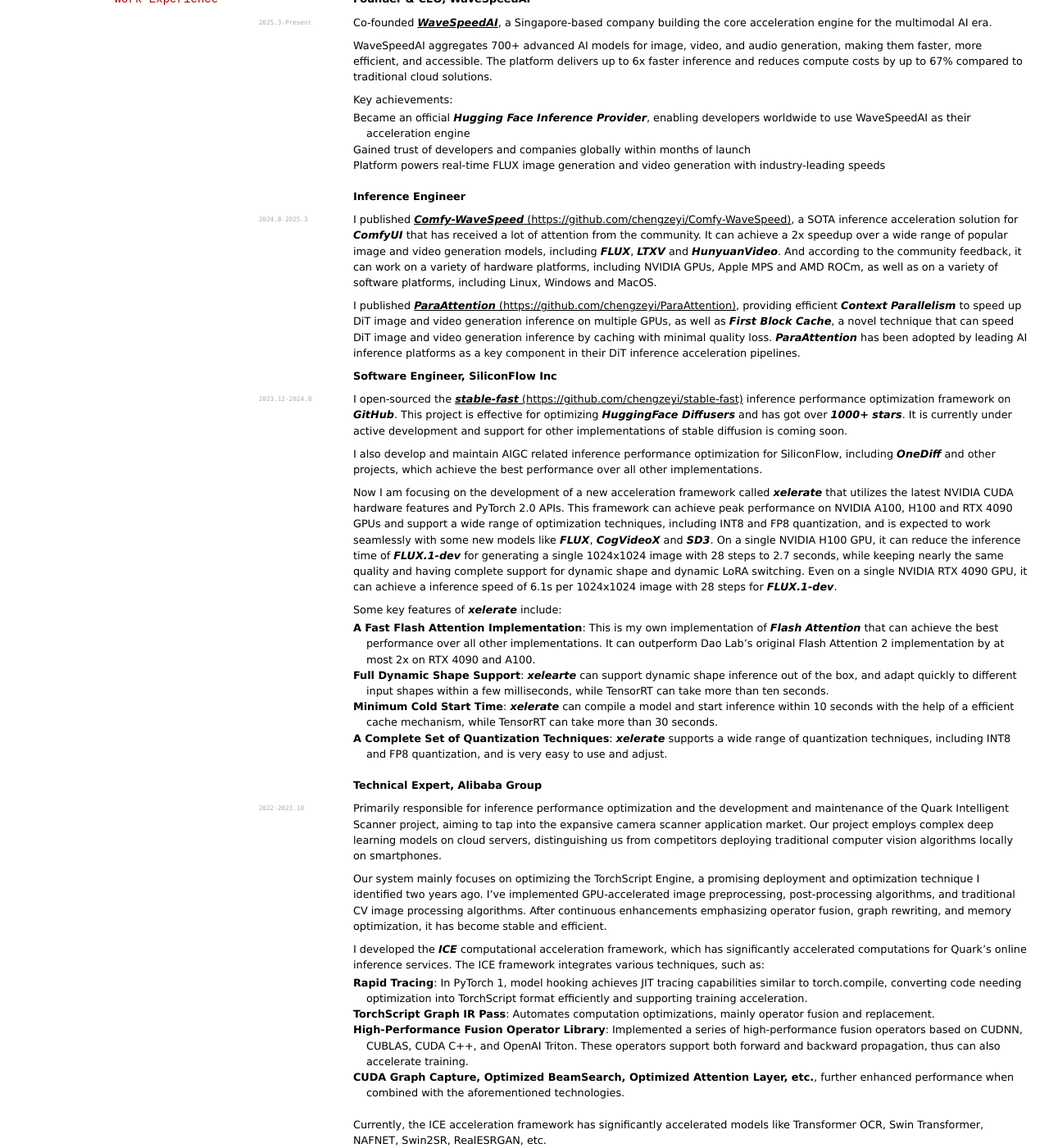
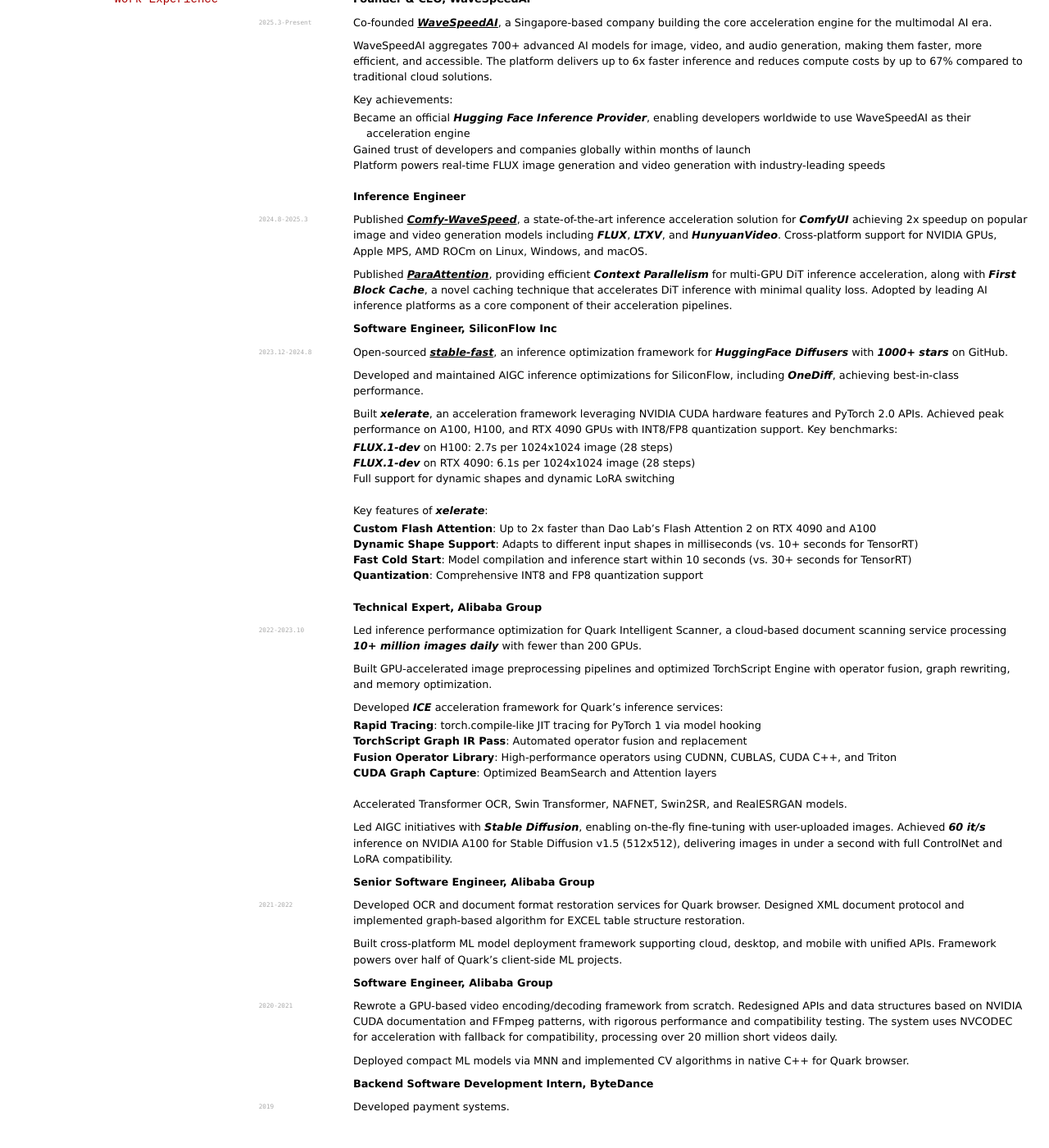
Before and after one commit to chengzeyi/markdown-cv, a Jekyll site: the page built from index.md, in a window 1280 px wide and 1400 px high, scrolled down 575 px. Shown: the whole window at 82% size. Built offline with Jekyll 4.4.1, drawn with Linux system fonts in a browser that asks for light colours; some of the changed text lies outside the part shown.

Commit message:
Optimize CV content for clarity and impact
- Fix typos (xelearte -> xelerate, a inference -> an inference)
- Remove redundant phrasing (over X+ stars -> X+ stars)
- Condense verbose descriptions into concise bullet points
- Clean up link formatting (remove duplicate URLs)
- Fix truncated sentences in Alibaba sections
- Update tense for past roles
- Streamline project descriptions

Co-Authored-By: Claude Opus 4.5 <noreply@anthropic.com>

```diff
--- a/index.md
+++ b/index.md
@@ -60,75 +60,66 @@ __Inference Engineer__
 <!---->
 <!--`2024.12-Present`-->
 
-I published [***Comfy-WaveSpeed*** (https://github.com/chengzeyi/Comfy-WaveSpeed)](https://github.com/chengzeyi/Comfy-WaveSpeed), a SOTA inference acceleration solution for ***ComfyUI*** that has received a lot of attention from the community.
-It can achieve a 2x speedup over a wide range of popular image and video generation models, including ***FLUX***, ***LTXV*** and ***HunyuanVideo***.
-And according to the community feedback, it can work on a variety of hardware platforms, including NVIDIA GPUs, Apple MPS and AMD ROCm, as well as on a variety of software platforms, including Linux, Windows and MacOS.
+Published [***Comfy-WaveSpeed***](https://github.com/chengzeyi/Comfy-WaveSpeed), a state-of-the-art inference acceleration solution for ***ComfyUI*** achieving 2x speedup on popular image and video generation models including ***FLUX***, ***LTXV***, and ***HunyuanVideo***. Cross-platform support for NVIDIA GPUs, Apple MPS, AMD ROCm on Linux, Windows, and macOS.
 
 <!--__Inference Engineer__-->
 <!---->
 <!--`2024.8-2024.12`-->
 
-I published [***ParaAttention*** (https://github.com/chengzeyi/ParaAttention)](https://github.com/chengzeyi/ParaAttention), providing efficient ***Context Parallelism*** to speed up DiT image and video generation inference on multiple GPUs, as well as ***First Block Cache***, a novel technique that can speed DiT image and video generation inference by caching with minimal quality loss.
-***ParaAttention*** has been adopted by leading AI inference platforms as a key component in their DiT inference acceleration pipelines.
+Published [***ParaAttention***](https://github.com/chengzeyi/ParaAttention), providing efficient ***Context Parallelism*** for multi-GPU DiT inference acceleration, along with ***First Block Cache***, a novel caching technique that accelerates DiT inference with minimal quality loss. Adopted by leading AI inference platforms as a core component of their acceleration pipelines.
 
 __Software Engineer, SiliconFlow Inc__
 
 `2023.12-2024.8`
 
-I open-sourced the [***stable-fast*** (https://github.com/chengzeyi/stable-fast)](https://github.com/chengzeyi/stable-fast) inference performance optimization framework on ***GitHub***. This project is effective for optimizing ***HuggingFace Diffusers*** and has got over ***1000+ stars***. It is currently under active development and support for other implementations of stable diffusion is coming soon.
+Open-sourced [***stable-fast***](https://github.com/chengzeyi/stable-fast), an inference optimization framework for ***HuggingFace Diffusers*** with ***1000+ stars*** on GitHub.
 
-I also develop and maintain AIGC related inference performance optimization for SiliconFlow, including ***OneDiff*** and other projects, which achieve the best performance over all other implementations.
+Developed and maintained AIGC inference optimizations for SiliconFlow, including ***OneDiff***, achieving best-in-class performance.
 
-Now I am focusing on the development of a new acceleration framework called ***xelerate*** that utilizes the latest NVIDIA CUDA hardware features and PyTorch 2.0 APIs.
-This framework can achieve peak performance on NVIDIA A100, H100 and RTX 4090 GPUs and support a wide range of optimization techniques, including INT8 and FP8 quantization,
-and is expected to work seamlessly with some new models like ***FLUX***, ***CogVideoX*** and ***SD3***.
-On a single NVIDIA H100 GPU, it can reduce the inference time of ***FLUX.1-dev*** for generating a single 1024x1024 image with 28 steps to 2.7 seconds,
-while keeping nearly the same quality and having complete support for dynamic shape and dynamic LoRA switching.
-Even on a single NVIDIA RTX 4090 GPU, it can achieve a inference speed of 6.1s per 1024x1024 image with 28 steps for ***FLUX.1-dev***.
+Built ***xelerate***, an acceleration framework leveraging NVIDIA CUDA hardware features and PyTorch 2.0 APIs. Achieved peak performance on A100, H100, and RTX 4090 GPUs with INT8/FP8 quantization support. Key benchmarks:
+- ***FLUX.1-dev*** on H100: 2.7s per 1024x1024 image (28 steps)
+- ***FLUX.1-dev*** on RTX 4090: 6.1s per 1024x1024 image (28 steps)
+- Full support for dynamic shapes and dynamic LoRA switching
 
-Some key features of ***xelerate*** include:
-
-- __A Fast Flash Attention Implementation__: This is my own implementation of ***Flash Attention*** that can achieve the best performance over all other implementations. It can outperform Dao Lab's original Flash Attention 2 implementation by at most 2x on RTX 4090 and A100.
-- __Full Dynamic Shape Support__: ***xelearte*** can support dynamic shape inference out of the box, and adapt quickly to different input shapes within a few milliseconds, while TensorRT can take more than ten seconds.
-- __Minimum Cold Start Time__: ***xelerate*** can compile a model and start inference within 10 seconds with the help of a efficient cache mechanism, while TensorRT can take more than 30 seconds.
-- __A Complete Set of Quantization Techniques__: ***xelerate*** supports a wide range of quantization techniques, including INT8 and FP8 quantization, and is very easy to use and adjust.
+Key features of ***xelerate***:
+- __Custom Flash Attention__: Up to 2x faster than Dao Lab's Flash Attention 2 on RTX 4090 and A100
+- __Dynamic Shape Support__: Adapts to different input shapes in milliseconds (vs. 10+ seconds for TensorRT)
+- __Fast Cold Start__: Model compilation and inference start within 10 seconds (vs. 30+ seconds for TensorRT)
+- __Quantization__: Comprehensive INT8 and FP8 quantization support
 
 __Technical Expert, Alibaba Group__
 
 `2022-2023.10`
 
-Primarily responsible for inference performance optimization and the development and maintenance of the Quark Intelligent Scanner project, aiming to tap into the expansive camera scanner application market. Our project employs complex deep learning models on cloud servers, distinguishing us from competitors deploying traditional computer vision algorithms locally on smartphones.
+Led inference performance optimization for Quark Intelligent Scanner, a cloud-based document scanning service processing ***10+ million images daily*** with fewer than 200 GPUs.
 
-Our system mainly focuses on optimizing the TorchScript Engine, a promising deployment and optimization technique I identified two years ago. I've implemented GPU-accelerated image preprocessing, post-processing algorithms, and traditional CV image processing algorithms. After continuous enhancements emphasizing operator fusion, graph rewriting, and memory optimization, it has become stable and efficient.
+Built GPU-accelerated image preprocessing pipelines and optimized TorchScript Engine with operator fusion, graph rewriting, and memory optimization.
 
-I developed the ***ICE*** computational acceleration framework, which has significantly accelerated computations for Quark's online inference services. The ICE framework integrates various techniques, such as:
+Developed ***ICE*** acceleration framework for Quark's inference services:
+- __Rapid Tracing__: torch.compile-like JIT tracing for PyTorch 1 via model hooking
+- __TorchScript Graph IR Pass__: Automated operator fusion and replacement
+- __Fusion Operator Library__: High-performance operators using CUDNN, CUBLAS, CUDA C++, and Triton
+- __CUDA Graph Capture__: Optimized BeamSearch and Attention layers
 
-- __Rapid Tracing__: In PyTorch 1, model hooking achieves JIT tracing capabilities similar to torch.compile, converting code needing optimization into TorchScript format efficiently and supporting training acceleration.
-- __TorchScript Graph IR Pass__: Automates computation optimizations, mainly operator fusion and replacement.
-- __High-Performance Fusion Operator Library__: Implemented a series of high-performance fusion operators based on CUDNN, CUBLAS, CUDA C++, and OpenAI Triton. These operators support both forward and backward propagation, thus can also accelerate training.
-- __CUDA Graph Capture, Optimized BeamSearch, Optimized Attention Layer, etc.__, further enhanced performance when combined with the aforementioned technologies.
+Accelerated Transformer OCR, Swin Transformer, NAFNET, Swin2SR, and RealESRGAN models.
 
-Currently, the ICE acceleration framework has significantly accelerated models like Transformer OCR, Swin Transformer, NAFNET, Swin2SR, RealESRGAN, etc.
-
-Recently, we aim to make a business breakthrough in the AIGC domain with the ***Stable Diffusion*** model. This project requires on-the-fly fine-tuning of the base model using personalized sample images uploaded by users, followed by extensive inference predictions. Presently, leveraging the ICE engine, I achieved an inference performance of ***60 it/s*** on NVIDIA A100 for Stable Diffusion v1.5 (512x512 resolution), delivering images in half a second, and it's compatible with ControlNet, LORA, and other...
-
-Given our high expenditure on GPU-intensive computations, cost optimization is crucial. Our system processes over 10 million user-uploaded document images daily with fewer than 200 GPU cards, generating considerable profit. As our competitors continue to struggle with inefficient systems, their users are gradually transitioning to our product.
+Led AIGC initiatives with ***Stable Diffusion***, enabling on-the-fly fine-tuning with user-uploaded images. Achieved ***60 it/s*** inference on NVIDIA A100 for Stable Diffusion v1.5 (512x512), delivering images in under a second with full ControlNet and LoRA compatibility.
 
 __Senior Software Engineer, Alibaba Group__
 
 `2021-2022`
 
-I was responsible for developing and maintaining our OCR and image document format restoration services. I designed an XML document format protocol for the Quark browser and, utilizing my understanding of graph algorithms from discrete mathematics, researched an algorithm to restore EXCEL table structures for our WORD/EXCEL structural restoration product. Though this system is still under active development, I transitioned roles to focus on other priorities.
+Developed OCR and document format restoration services for Quark browser. Designed XML document protocol and implemented graph-based algorithm for EXCEL table structure restoration.
 
-Additionally, I developed a framework to integrate models into the Quark browser. This framework allows developers to write model invocation code once and deploy it across multiple platforms like cloud servers, desktops, and smartphones, each interfacing with distinct inference acceleration frameworks. This framework has facilitated over half of the client-side ML projects in the Quark browser.
+Built cross-platform ML model deployment framework supporting cloud, desktop, and mobile with unified APIs. Framework powers over half of Quark's client-side ML projects.
 
 __Software Engineer, Alibaba Group__
 
 `2020-2021`
 
-I inherited a poorly maintained GPU-based video encoding and decoding framework. Recognizing its limitations, I decided to completely rewrite the system. By studying NVIDIA CUDA programming documentation and prominent video codec frameworks like FFmpeg, I redesigned the API and data structures, rigorously testing for performance and format compatibility. This system efficiently utilizes NVCODEC for acceleration and switches to other implementations when compatibility is required. The project's rewrite pr...
+Rewrote a GPU-based video encoding/decoding framework from scratch. Redesigned APIs and data structures based on NVIDIA CUDA documentation and FFmpeg patterns, with rigorous performance and compatibility testing. The system uses NVCODEC for acceleration with fallback for compatibility, processing over 20 million short videos daily.
 
-Additionally, I wrote native C++ code, invoking MNN to deploy compact ML models and implemented CV algorithms in the Quark browser.
+Deployed compact ML models via MNN and implemented CV algorithms in native C++ for Quark browser.
 
 __Backend Software Development Intern, ByteDance__
 
@@ -152,9 +143,7 @@ __GRE Exam__: Verbal Reasoning 154, Quantitative Reasoning 169, Analytical Writi
 
 __Technologies: Dynamic Caching, PyTorch, ComfyUI__
 
-Open-sourced on GitHub with over ***500+ stars***.
-
-[***Comfy-WaveSpeed*** (https://github.com/chengzeyi/Comfy-WaveSpeed)](https://github.com/chengzeyi/Comfy-WaveSpeed)
+***500+ stars*** on GitHub. [View Project](https://github.com/chengzeyi/Comfy-WaveSpeed)
 
 ### WaveSpeedAI: Multimodal AI Acceleration Platform
 
@@ -162,77 +151,67 @@ __Technologies: CUDA, PyTorch, Distributed Systems, Cloud Infrastructure__
 
 Co-founded and built WaveSpeedAI, a global platform providing unified API access to 700+ AI models with industry-leading inference speeds. The platform powers real-time image generation and video generation with up to 6x faster inference.
 
-[***WaveSpeedAI*** (https://wavespeed.ai)](https://wavespeed.ai)
+[View Platform](https://wavespeed.ai)
 
 ### ParaAttention (open source): Efficient Context Parallelism for DiT Inference
 
 __Technologies: Attention Mechanism, PyTorch, Distributed Computing__
 
-Open-sourced on GitHub with over ***100+ stars***.
-
-[***ParaAttention*** (https://github.com/chengzeyi/ParaAttention)](https://github.com/chengzeyi/ParaAttention)
+***100+ stars*** on GitHub. [View Project](https://github.com/chengzeyi/ParaAttention)
 
 ### piflux (closed source): Accelerating FLUX Inference with Multiple GPUs.
 
 __Technologies: CUDA, PyTorch, PyTorch Distributed, Diffusion Transformer__
 
-***piflux*** is one of the fastest FLUX inference framework with multiple GPUs.
-It is not open-sourced yet. It is designed to work with ***xelerate*** seamlessly with very fine-grained sequence-level parallelism and attention KV cache strategies.
-On 2 NVIDIA H100 GPUs, it can reduce the inference time of ***Flux.1-dev*** for generating a single 1024x1024 image with 28 steps to 1.7 seconds, while keeping nearly the same quality.
+Multi-GPU FLUX inference framework with fine-grained sequence-level parallelism and attention KV cache strategies. Integrates seamlessly with ***xelerate***. Achieves ***1.7s*** per 1024x1024 image (28 steps) on 2x H100 GPUs with near-original quality.
 
 ### xelerate (closed source): Best PyTorch Inference Optimization Framework
 
 __Technologies: C++, CUDA, PyTorch, OpenAI Triton, TorchDynamo, TorchInductor__
 
-***xelerate*** is the the fastest inference performance optimization framework for deep learning models.
-It is not open-sourced yet. But it achieves the best performance over all other implementations.
-It is on par with NVIDIA TensorRT 10, but with more flexibility and compatibility with PyTorch 2.0 APIs, and can achieve peak performance on NVIDIA A100, H100 and RTX 4090 GPUs.
-It also supports a wide range of quantization techniques, including INT8 and FP8 quantization, and is expected to work seamlessly with some new models like ***FLUX*** and ***CogVideoX***.
+High-performance inference optimization framework matching TensorRT 10 performance with superior PyTorch 2.0 compatibility. Achieves peak performance on A100, H100, and RTX 4090 GPUs with INT8/FP8 quantization. Powers ***FLUX*** and ***CogVideoX*** inference.
 
 ### stable-fast (open source): A Lightweight Inference Performance Optimization Framework for Stable Diffusion
 
 __Technologies: C++, CUDA, PyTorch, OpenAI Triton__
 
-Open-sourced on GitHub with over ***1000+ stars***.
-
-[***stable-fast*** (https://github.com/chengzeyi/stable-fast)](https://github.com/chengzeyi/stable-fast)
+***1000+ stars*** on GitHub. [View Project](https://github.com/chengzeyi/stable-fast)
 
 ### ICE Deep Learning Computational Acceleration Framework
 
 __Technologies: C++, CUDA, PyTorch, OpenAI Triton__
 
-I spearheaded its development and design. This acceleration framework contains basic operator extensions, all of which include backward propagation and reduce GPU memory requirements during training through a certain level of Recompute:
+Internal acceleration framework with operator extensions supporting both forward and backward propagation:
+- CUDNN Convolution Fusion (Conv + Bias + Addition + Activation)
+- CUBLASLT GEMM Fusion with Channels Last propagation
+- Fused Normalization with Pointwise fusion
+- Triton-based PyTorch CUDA Op reimplementations
 
-- CUDNN Convolution Fusion Extension: Developed based on CUDNN V7 API, supports multiple Pattern Fusions like Conv + Bias + Addition + Activation.
-- GEMM Extension: Developed based on CUBLASLT, supports multiple Pattern Fusions like GEMM + Bias + Addition + Activation, and preserves Memory Format during computation, facilitating Channels Last Propagation.
-- Fused Normalization Extension: Developed using CUDA C++, supporting Norm and subsequent Pointwise computation fusion.
-- Triton Op: Reimplemented PyTorch CUDA Op based on Triton, resulting in performance improvements.
-
-This acceleration framework supports multiple frontends (TorchDynamo, TorchScript, FuncTorch) and is highly compatible with mainstream algorithm frameworks (Huggingface Transformers, Diffusers, etc.).
+Compatible with TorchDynamo, TorchScript, FuncTorch, and mainstream frameworks (Transformers, Diffusers).
 
 ### NVJpeg Image Encoding Extension
 
 __Technologies: C++, CUDA, PyTorch__
 
-Fully compatible with PyTorch, this extension supports various sampling formats and boasts rapid speeds. On an RTX 3090Ti, it can encode over 1000 images per second.
+PyTorch-compatible GPU image encoding extension. Encodes 1000+ images per second on RTX 3090Ti with support for various sampling formats.
 
 ### OCR-Based EXCEL Table Structure Restoration Algorithm
 
 __Technologies: Python, NumPy__
 
-This algorithm can restore intricate table structures from discrete line detection results. It's employed in multiple online services of the Quark browser, such as Quark File Scanner and Quark Table Restoration.
+Restores complex table structures from discrete line detection results. Powers Quark File Scanner and Quark Table Restoration services.
 
 ### Fixed-Size Memory Allocation Library Based on Multiway Trees
 
 __Technologies: C++, Linux__
 
-Designed with ***__builtin_ctzll***, this multiway tree data structure allows for quick memory allocation/release. In some scenarios, it's faster than TCMalloc, with minimal fragmentation, and is integrated into our stream processing framework.
+High-performance memory allocator using multiway tree data structures with `__builtin_ctzll`. Outperforms TCMalloc in certain scenarios with minimal fragmentation. Integrated into production stream processing framework.
 
 ### Performance Optimization of G'MIC (CImg) Image Processing Library
 
 __Technologies: C++, Linux, OpenMP__
 
-G'MIC is one of the most popular digital image processing frameworks among GNU users. Through OpenMP acceleration and template programming, I achieved a 4-10x performance boost in all its image processing algorithms.
+Achieved 4-10x performance improvement across all image processing algorithms in G'MIC, a popular GNU image processing framework, using OpenMP acceleration and template programming.
 
 <!-- ### Footer
 Last updated: 2023.9 -->
```
